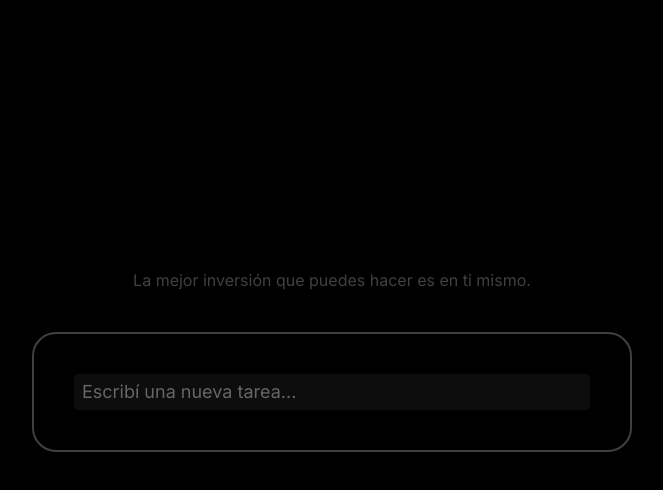
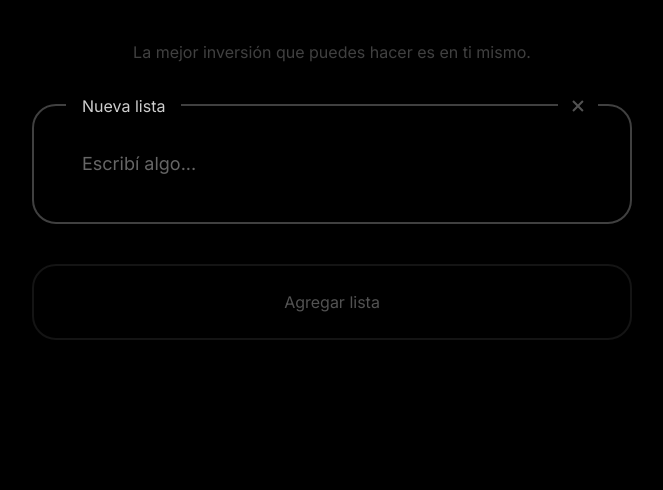
Before and after one commit to andreuscafe/fucking-tasks, a Next.js app: page /app in a window 1280 px wide. Shown: the top 490 px of the page, without its empty margins (308-971 px from the left). Built offline with nearby package versions, Linux system fonts and the light colour scheme.

Commit message:
CRUD lists and new look

```diff
--- a/src/components/List.tsx
+++ b/src/components/List.tsx
@@ -1,5 +1,6 @@
 import { ListType, useTasksStore } from "@/store";
 import { FC, useCallback, useEffect, useState } from "react";
+import { BiTrash, BiX } from "react-icons/bi";
 import { ListItem } from "./ListItem";
 import { NewItemInput } from "./NewItemInput";
 
@@ -11,6 +12,7 @@ export const List: FC<ListProps> = ({ listData }) => {
   const [tasks, setTasks] = useState(
     useTasksStore.getState().getListTasks(listData.id)
   );
+  const { updateListTitle, deleteList } = useTasksStore.getState();
   const [loaded, setLoaded] = useState(false);
 
   const refreshTasks = useCallback(
@@ -32,7 +34,7 @@ export const List: FC<ListProps> = ({ listData }) => {
             textarea.focus();
           } else {
             const lastTask = document.querySelector(
-              `textarea[data-taskid="${tasks[tasks.length - 1].id}"]`
+              `textarea[data-taskid="${tasks[tasks.length - 1]?.id}"]`
             ) as HTMLTextAreaElement;
 
             if (lastTask) {
@@ -62,10 +64,33 @@ export const List: FC<ListProps> = ({ listData }) => {
   }, [tasks, refreshTasks]);
 
   return (
-    <section className="p-10 mb-10 rounded-3xl backdrop-blur-xl border-[2px] border-neutral-700">
+    <section className="p-10 mb-10 rounded-3xl backdrop-blur-xl border-[2px] border-neutral-700 relative">
+      <div className="block absolute top-0 left-8 -translate-y-1/2 bg-black">
+        <span className="p-4 whitespace-pre opacity-0">{listData.title}</span>
+        <input
+          onChange={(e) => {
+            updateListTitle(listData.id, e.currentTarget.value || "");
+          }}
+          className="p-0 text-center bg-transparent absolute top-0 left-0 w-full h-full outline-none"
+          defaultValue={listData.title}
+          autoComplete="off"
+          spellCheck="false"
+          id={`list-title-${listData.id}`}
+        />
+      </div>
+
+      <button
+        className="absolute top-0 right-8 -translate-y-1/2 p-2 bg-black group"
+        onClick={() => deleteList(listData.id)}
+      >
+        <BiX
+          size={24}
+          className="opacity-40 group-hover:opacity-100 transition-opacity"
+        />
+      </button>
+
       {/* <div className="pb-8 mb-8 border-b-[2px] border-neutral-700 flex justify-between">
-        <span>Today</span>
-        <span className="text-white text-opacity-60">Clear</span>
+        <span>{listData.title}</span>
       </div> */}
       {/* Tasks list */}
       <ul className="flex flex-col justify-start gap-2">
--- a/src/components/ListItem.tsx
+++ b/src/components/ListItem.tsx
@@ -179,7 +179,7 @@ export const ListItem: FC<ListItemProps> = ({
         </button>
         <ReactTextareaAutosize
           ref={textareaRef}
-          placeholder="Algo que hacer..."
+          placeholder="Escribí algo..."
           className={`text-lg text-neutral-400 placeholder:text-[#333] bg-transparent w-full resize-none outline-none focus:bg-neutral-900 focus:bg-opacity-20 transition-colors py-1 px-2 rounded  ${
             completed ? "line-through" : ""
           }`}
@@ -188,6 +188,8 @@ export const ListItem: FC<ListItemProps> = ({
           onKeyDown={handleKeyDown}
           onChange={handleChange}
           data-taskid={taskData.id}
+          autoComplete="off"
+          spellCheck="false"
         />
         {/* <button
           type="button"
--- a/src/components/NewItemInput.tsx
+++ b/src/components/NewItemInput.tsx
@@ -48,8 +48,8 @@ export const NewItemInput: FC<NewItemInputProps> = ({
       {/* <BiCircle size={36} className="flex-shrink-0 opacity-20" /> */}
       <TextareaAutosize
         ref={textAreaRef}
-        placeholder="Escribí una nueva tarea..."
-        className="text-lg placeholder:text-[#666] bg-transparent w-full resize-none outline-none focus:bg-white focus:bg-opacity-5 py-1 px-2 rounded"
+        placeholder="Escribí algo..."
+        className="text-lg placeholder:text-[#666] text-neutral-400 bg-transparent w-full resize-none outline-none focus:bg-white focus:bg-opacity-5 py-1 px-2 rounded"
         rows={1}
         onKeyDown={handleKeyDown}
         id="new-task-input"
--- a/src/pages/app/index.tsx
+++ b/src/pages/app/index.tsx
@@ -1,5 +1,5 @@
 import { List } from "@/components/List";
-import { useTasksStore } from "@/store";
+import { ListType, useTasksStore } from "@/store";
 import Head from "next/head";
 import { useEffect, useMemo, useState } from "react";
 
@@ -21,23 +21,18 @@ export default function App() {
   const { lists } = useTasksStore((state) => ({
     lists: state.lists
   }));
+  const addList = useTasksStore.getState().addList;
   const [clientPhrase, setClientPhrase] = useState(phrases[0]);
+  const [clientLists, setClientLists] = useState<ListType[]>([]);
 
   useEffect(() => {
     setLoaded(true);
+    setClientLists(lists);
+  }, [lists]);
 
+  useEffect(() => {
     setClientPhrase(phrases[Math.floor(Math.random() * phrases.length)]);
-
-    setTimeout(() => {
-      // Focus textarea
-      const textarea = document.querySelector(
-        `#new-task-input`
-      ) as HTMLTextAreaElement;
-      if (textarea) {
-        textarea.focus();
-      }
-    }, 10);
-  }, [lists]);
+  }, []);
 
   return (
     <>
@@ -45,14 +40,21 @@ export default function App() {
         <title>Today | Split up your day</title>
       </Head>
 
-      <main className="w-full max-w-screen-sm mx-auto px-5 min-h-screen pb-20 font-inter flex flex-col justify-center">
+      <main className="w-full max-w-screen-sm mx-auto px-5 min-h-screen pb-20 font-inter flex flex-col justify-start">
         <section className="max-w-screen-lg mx-auto py-10 block w-full text-center">
           <p className="text-neutral-700">{clientPhrase}</p>
         </section>
 
-        {lists?.map((list) => (
+        {clientLists?.map((list) => (
           <List key={list.id} listData={list} />
         ))}
+
+        <button
+          className="w-full py-6 opacity-40 hover:opacity-100 transition-opacity rounded-3xl border-[2px] border-white border-opacity-20"
+          onClick={() => addList()}
+        >
+          Agregar lista
+        </button>
 
         {/* {loaded ? (
           <>
--- a/src/store/index.ts
+++ b/src/store/index.ts
@@ -18,6 +18,10 @@ export type ListType = {
 
 export type TasksStore = {
   lists: ListType[];
+  addList: () => void;
+  updateListTitle: (id: ListType["id"], title: ListType["title"]) => void;
+  deleteList: (id: ListType["id"]) => void;
+
   tasks: TaskType[];
   addTask: (listId: ListType["id"], task?: TaskType) => TaskType;
   removeTask: (id: TaskType["id"]) => void;
@@ -54,10 +58,38 @@ export const useTasksStore = create(
       lists: [
         {
           id: 1,
-          title: "List 1",
-          tasks: [1, 2, 3]
+          title: "Nueva lista",
+          tasks: []
         }
       ],
+      addList: () => {
+        set((state) => ({
+          lists: [
+            ...state.lists,
+            {
+              id: Date.now(),
+              title: "Nueva lista",
+              tasks: []
+            }
+          ]
+        }));
+      },
+      updateListTitle: (id: ListType["id"], title: ListType["title"]) =>
+        set((state) => ({
+          lists: state.lists.map((list) => {
+            if (list.id === id) {
+              return {
+                ...list,
+                title
+              };
+            }
+            return list;
+          })
+        })),
+      deleteList: (id: ListType["id"]) =>
+        set((state) => ({
+          lists: state.lists.filter((list) => list.id !== id)
+        })),
       tasks: [],
       addTask: (listId, task) => {
         const newTask = task ? task : generateEmptyTask(listId);
```
